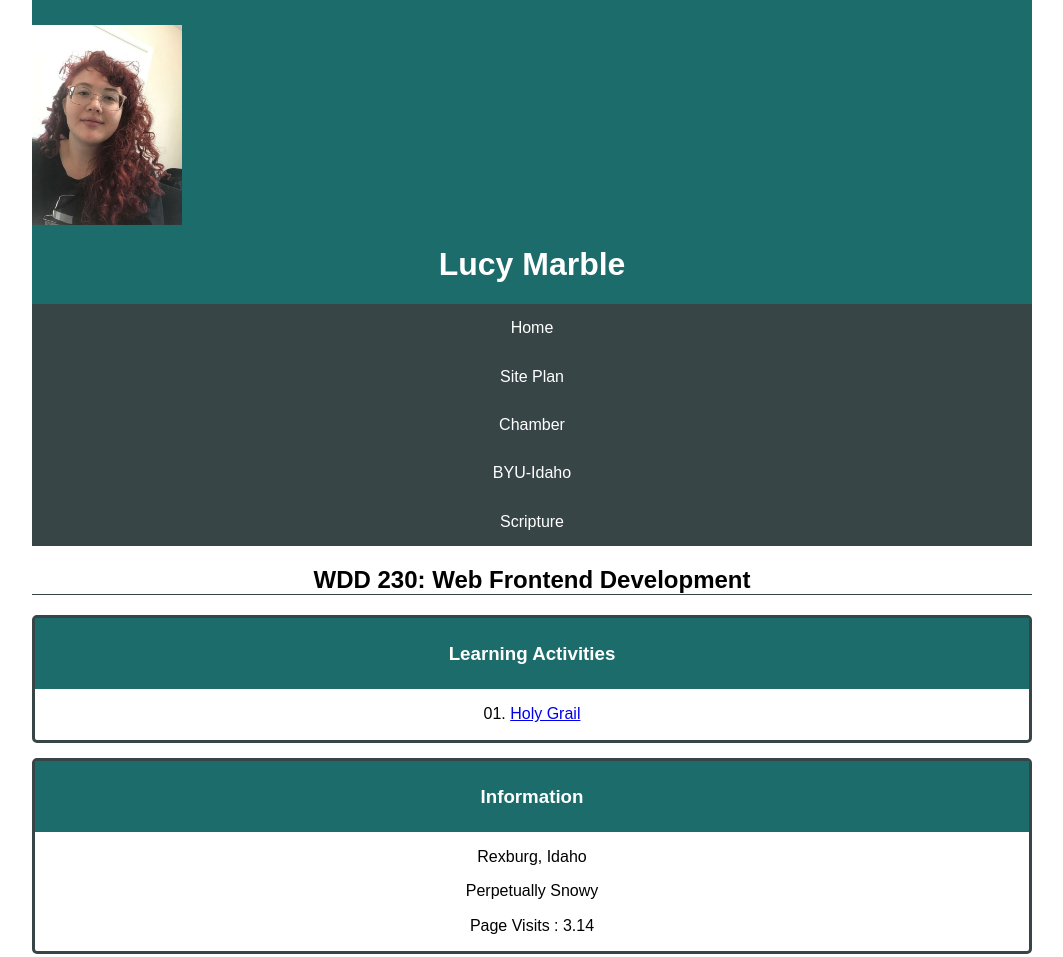
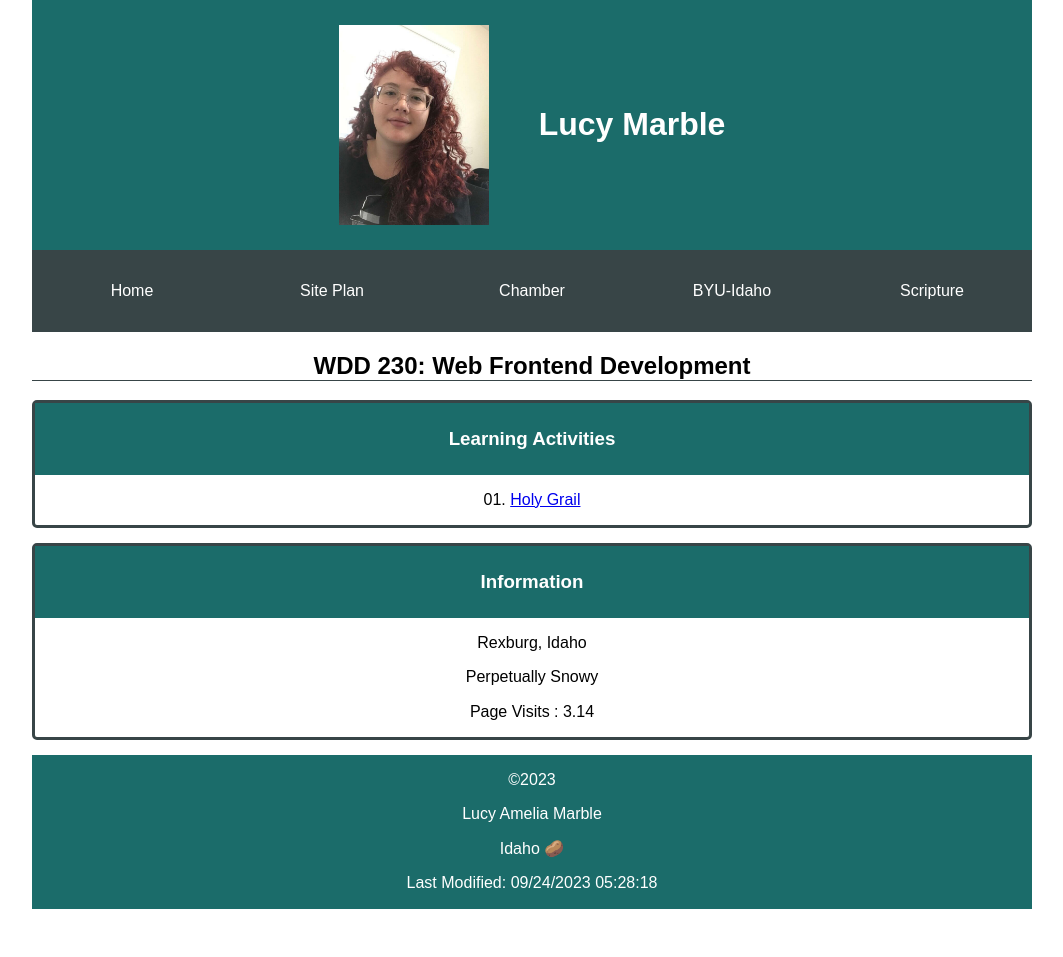
Before and after one commit to lula314/wdd230, a plain HTML site: page index.html in a window 1280 px wide. Shown: the top 957 px of the page, without its empty margins (108-1171 px from the left). After the commit the page ends 909 px from the top, so only its background shows below. Drawn offline with nearby package versions, Linux system fonts and the light colour scheme; a web font is replaced by a local one.

Commit message:
home page updates

```diff
--- a/index.html
+++ b/index.html
@@ -32,6 +32,7 @@
     />
     <link rel="icon" type="image/x-icon" href="images/favicon_duck.ico" />
     <link rel="stylesheet" href="styles/base.css" />
+    <link rel="stylesheet" href="styles/larger.css">
     <script src="scripts/getdates.js" defer></script>
   </head>
   <body>
@@ -40,25 +41,23 @@
       <h1>Lucy Marble</h1>
     </header>
     <nav>
-      <a href="#">Home</a>
-      <a href="chamber/siteplan.html">Site Plan</a>
-      <a href="chamber/">Chamber</a>
-      <a href="https://www.byui.edu/" target="_blank">BYU-Idaho</a>
-      <a
-        href="https://www.churchofjesuschrist.org/study/scriptures/bofm/mosiah/3?lang=eng&id=p19#p19"
-        target="_blank"
-        >Scripture</a
-      >
+      <ul>
+        <li><a href="#">Home</a></li>
+        <li><a href="chamber/siteplan.html">Site Plan</a></li>
+        <li><a href="chamber/">Chamber</a></li>
+        <li><a href="https://www.byui.edu/" target="_blank">BYU-Idaho</a></li>
+        <li><a href="https://www.churchofjesuschrist.org/study/scriptures/bofm/mosiah/3?lang=eng&id=p19#p19" target="_blank">Scripture</a></li>
+      </ul>
     </nav>
     <main>
       <h2>WDD 230: Web Frontend Development</h2>
-      <section class="card">
+      <section class="card" id="card1">
         <h3>Learning Activities</h3>
         <ul>
           <li>01. <a href="lesson01/holygrail.html">Holy Grail</a></li>
         </ul>
       </section>
-      <section class="card">
+      <section class="card" id="card2">
         <h3>Information</h3>
         <p><span id="location">Rexburg, Idaho</span></p>
         <p><span id="weather">Perpetually Snowy</span></p>
--- a/styles/base.css
+++ b/styles/base.css
@@ -7,43 +7,58 @@
 
 body {
     display: grid;
-    grid-template-columns: auto 1000px auto;
+    grid-template-columns: auto 500px 500px auto;
     font-family: 'Mooli', sans-serif;
 }
 
 header {
-    grid-column: 2/3;
+    grid-column: 2/4;
     background: var(--primary-color);
     color: white;
-    text-align: center;
+    display: flex;
+    justify-content: center;
 }
 
 header img {
     width: 150px;
-    margin-top: 25px;
-    display: block;
+    margin: 25px;
+    display: inline;
 }
 
 header h1 {
-    display: block;
+    display: inline;
+    margin: 25px;
+    align-self: center;
 }
 
 nav {
-    grid-column: 2/3;
+    grid-column: 2/4;
     background: var(--nav-color);
     color: white;
-    text-align: center;
+    max-width: 1000px;
+}
+
+nav ul{
+    /* flex-direction: column; */
+    list-style-type: none;
+    padding: 0;
 }
 
 nav a {
-    padding: 15px;
     display: block;
     color: white;
+    text-align: center;
+    padding: 1rem;
     text-decoration: none;
 }
 
+nav a:hover {
+    color: black;
+    border: 1px solid white;
+}
+
 main {
-    grid-column: 2/3;
+    grid-column: 2/4;
 }
 
 h2 {
@@ -76,7 +91,7 @@ h2 {
 }
 
 footer {
-    grid-column: 2/3;
+    grid-column: 2/4;
     background: var(--primary-color);
     color: white;
     text-align: center;
--- /dev/null
+++ b/styles/larger.css
@@ -0,0 +1,17 @@
+@media screen and (min-width: 1000px){
+    nav ul{
+        display: flex;
+    }
+
+    nav ul li {
+        flex: 1 1 100%;
+    }
+
+    #card1 {
+        grid-column: 2/3;
+    }
+
+    #card2 {
+        grid-column: 3/4;
+    }
+}
```
